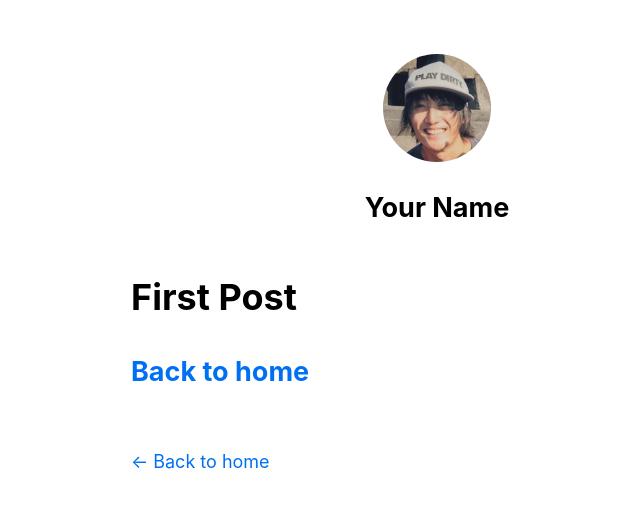
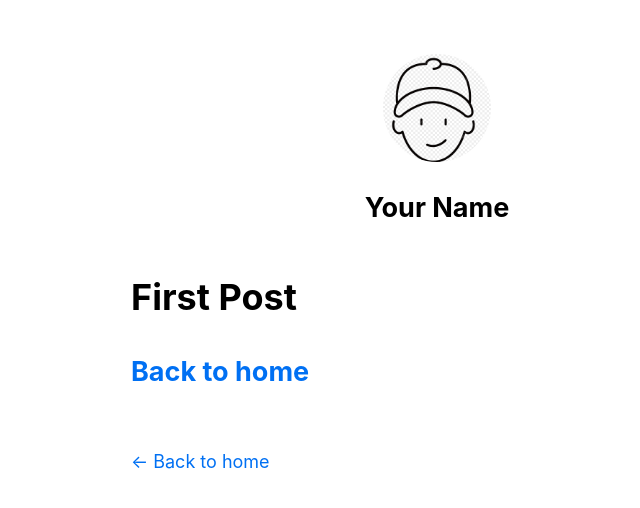
Before and after one commit to cariocaphil/nextjs-portfolio, a Next.js app: page /posts/first-post in a window 1280 px wide. Shown: the top 508 px of the page, without its empty margins (203-843 px from the left). Built offline with nearby package versions, Linux system fonts and the light colour scheme.

Commit message:
extend previous commit

```diff
--- a/components/layout.js
+++ b/components/layout.js
@@ -44,7 +44,7 @@ export default function Layout({ children, home }) {
               <a>
                 <Image
                   priority
-                  src="/images/profile.jpg"
+                  src="/images/smiling-cartoon-boy-image.jpeg"
                   className={utilStyles.borderCircle}
                   height={108}
                   width={108}
```
